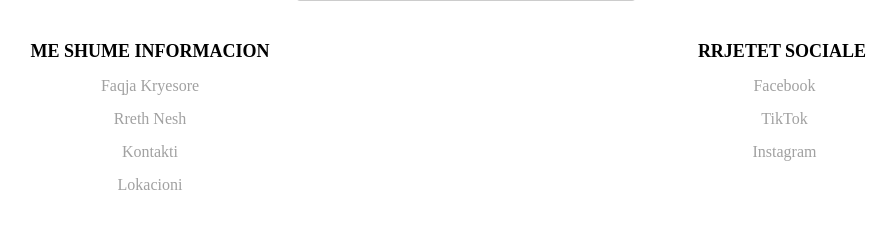
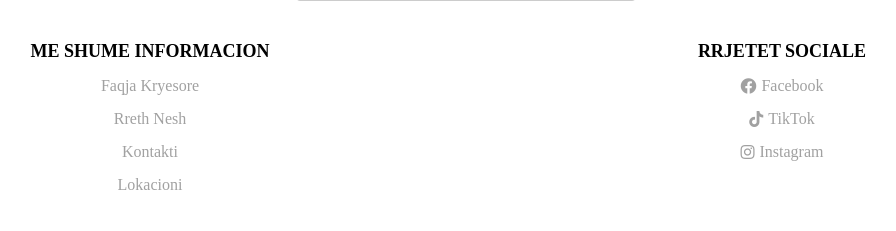
Before and after one commit to etnapireva/Furniture-Website, a PHP site: page /login.php in a window 1280 px wide. Shown: the part 569-800 px from the top of the page, without its empty margins (174-1070 px from the left). Run offline with PHP 8.4, Linux system fonts and the light colour scheme.

Commit message:
modifikim

```diff
--- a/login.php
+++ b/login.php
@@ -67,6 +67,7 @@ if ($_SERVER["REQUEST_METHOD"] == "POST" && isset($_POST["loginUsername"]) && is
 <html lang="en">
 <head>
     <link rel="stylesheet" href="login.css">
+    <link rel="stylesheet" href="https://cdnjs.cloudflare.com/ajax/libs/font-awesome/5.15.3/css/all.min.css">
     <title>Log in</title>
     <meta name="viewport" content="width=device-width, initial-scale=1.0">
     <style>
```
Also changed, not shown: login.css (+1 -257 lines).
